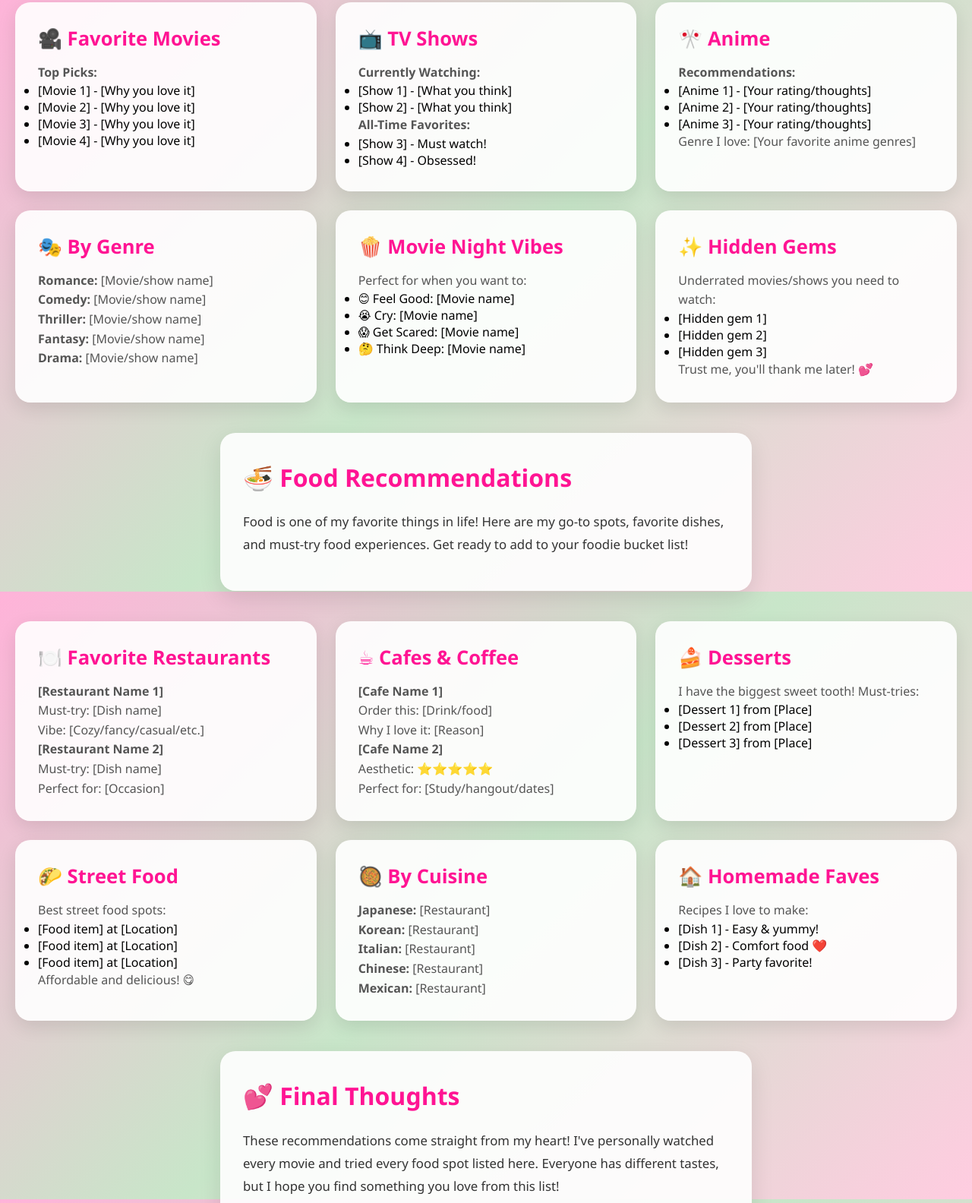
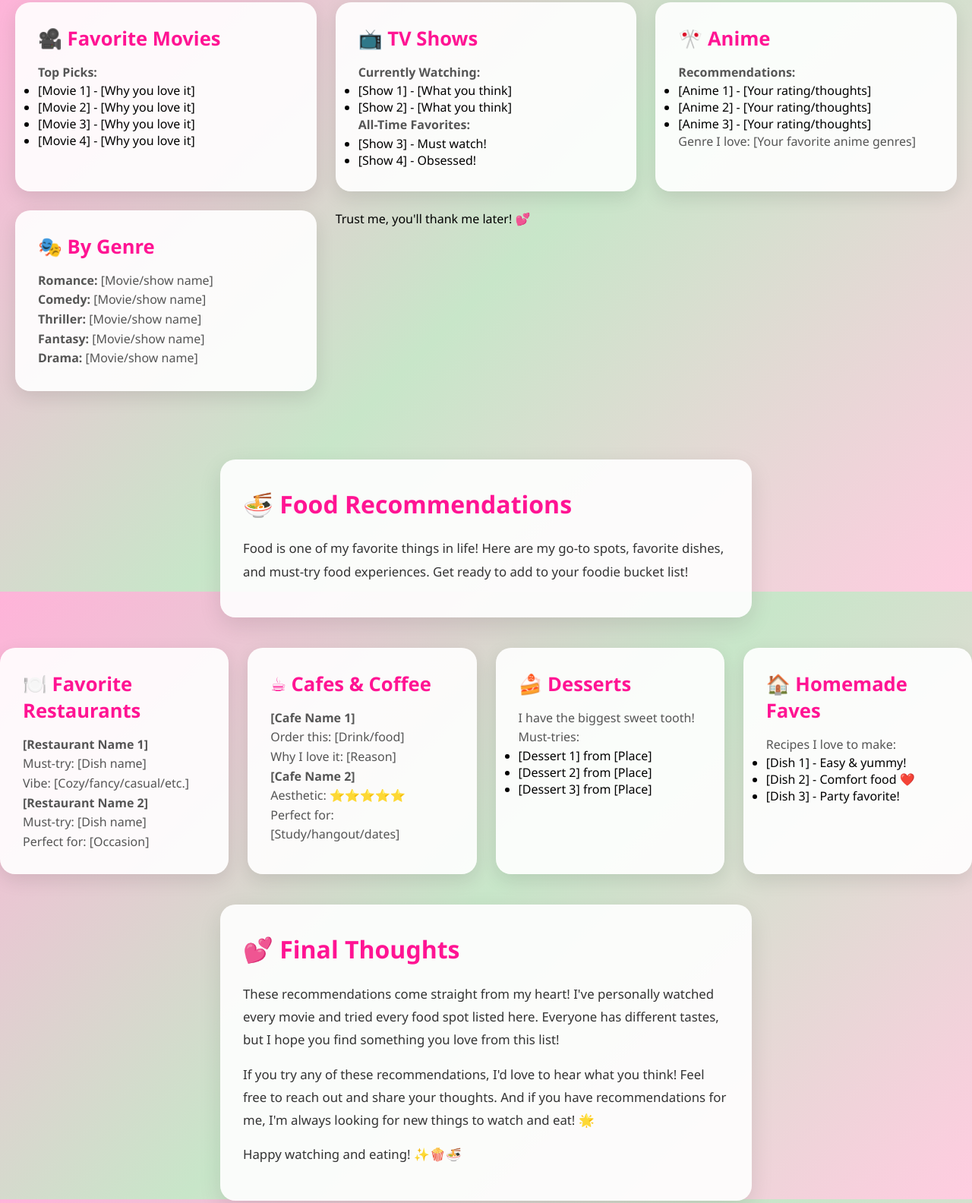
Before and after one commit to NingNingSpace/NingNingSpace.github.io, a plain HTML site: page recommendations.html in a window 1280 px wide. Shown: the part 821-2405 px from the top of the page at 76% size. Drawn offline with Linux system fonts and the light colour scheme.

Commit message:
Update recommendations.html

```diff
--- a/recommendations.html
+++ b/recommendations.html
@@ -111,29 +111,6 @@
                 </p>
             </div>
 
-            <div class="content-card">
-                <h3>🍿 Movie Night Vibes</h3>
-                <p>
-                    Perfect for when you want to:
-                </p>
-                <ul>
-                    <li>😊 Feel Good: [Movie name]</li>
-                    <li>😭 Cry: [Movie name]</li>
-                    <li>😱 Get Scared: [Movie name]</li>
-                    <li>🤔 Think Deep: [Movie name]</li>
-                </ul>
-            </div>
-
-            <div class="content-card">
-                <h3>✨ Hidden Gems</h3>
-                <p>
-                    Underrated movies/shows you need to watch:
-                </p>
-                <ul>
-                    <li>[Hidden gem 1]</li>
-                    <li>[Hidden gem 2]</li>
-                    <li>[Hidden gem 3]</li>
-                </ul>
                 <p>Trust me, you'll thank me later! 💕</p>
             </div>
         </div>
@@ -189,29 +166,6 @@
                 </ul>
             </div>
 
-            <div class="content-card">
-                <h3>🌮 Street Food</h3>
-                <p>
-                    Best street food spots:
-                </p>
-                <ul>
-                    <li>[Food item] at [Location]</li>
-                    <li>[Food item] at [Location]</li>
-                    <li>[Food item] at [Location]</li>
-                </ul>
-                <p>Affordable and delicious! 😋</p>
-            </div>
-
-            <div class="content-card">
-                <h3>🥘 By Cuisine</h3>
-                <p>
-                    <strong>Japanese:</strong> [Restaurant]<br>
-                    <strong>Korean:</strong> [Restaurant]<br>
-                    <strong>Italian:</strong> [Restaurant]<br>
-                    <strong>Chinese:</strong> [Restaurant]<br>
-                    <strong>Mexican:</strong> [Restaurant]
-                </p>
-            </div>
 
             <div class="content-card">
                 <h3>🏠 Homemade Faves</h3>
```
